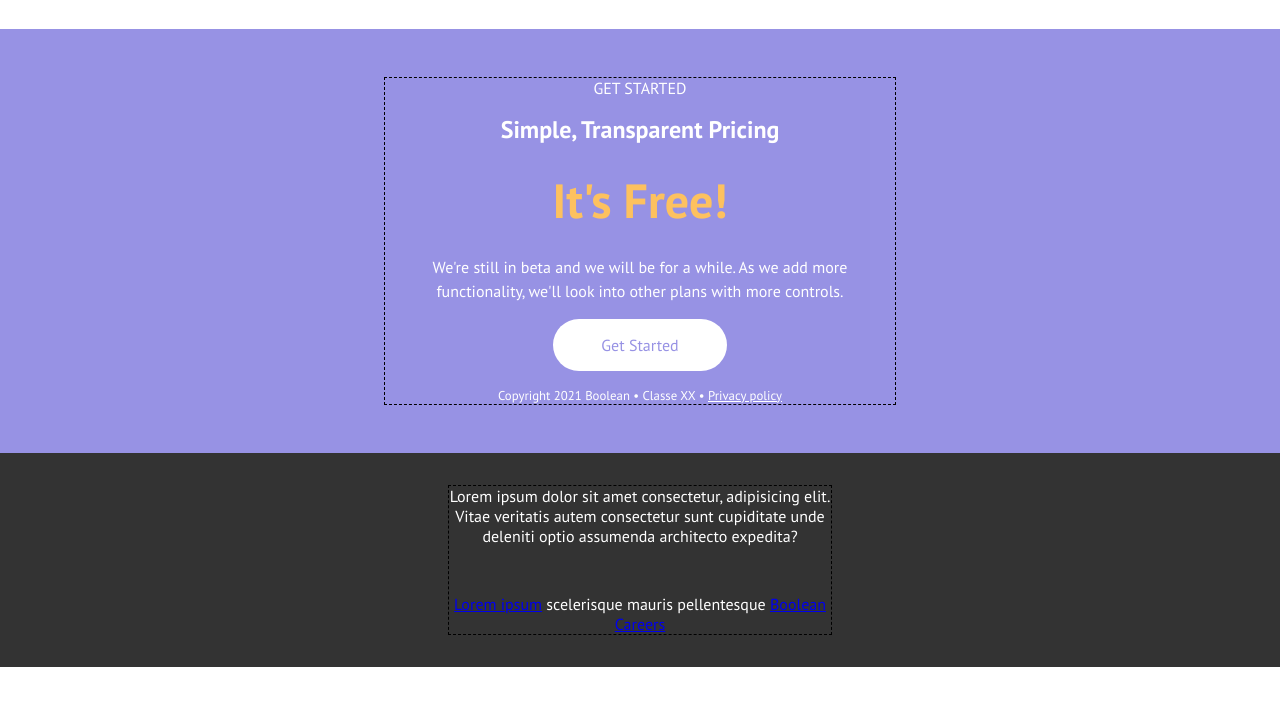
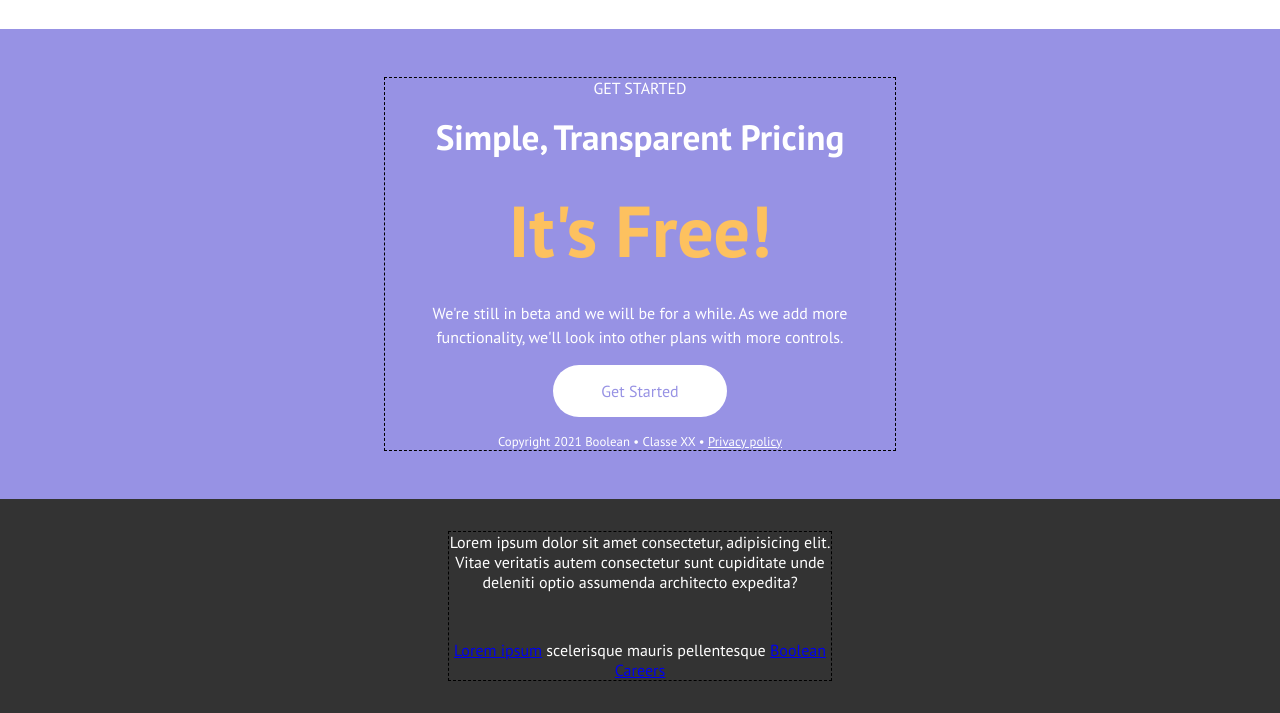
Before and after one commit to nespolisimmaco/htmlcss-responsive-layout, a plain HTML site: page index.html in a window 1280 px wide. Shown: the part 4564-5277 px from the top of the page. Before the commit the page ends 5231 px from the top, so only its background shows below. Drawn offline with Linux system fonts and the light colour scheme.

Commit message:
Add: Call to action with tablet layout implemented and Project completed

```diff
--- a/css/style.css
+++ b/css/style.css
@@ -556,6 +556,14 @@ header {
     .call-to-action .container {
         width: 60%;
     }
+
+    .cta h3 {
+        font-size: 2.2rem;
+    }
+
+    .cta h2 {
+        font-size: 4.5rem;
+    }
 }
 
 /* * Desktop layout * */
```
